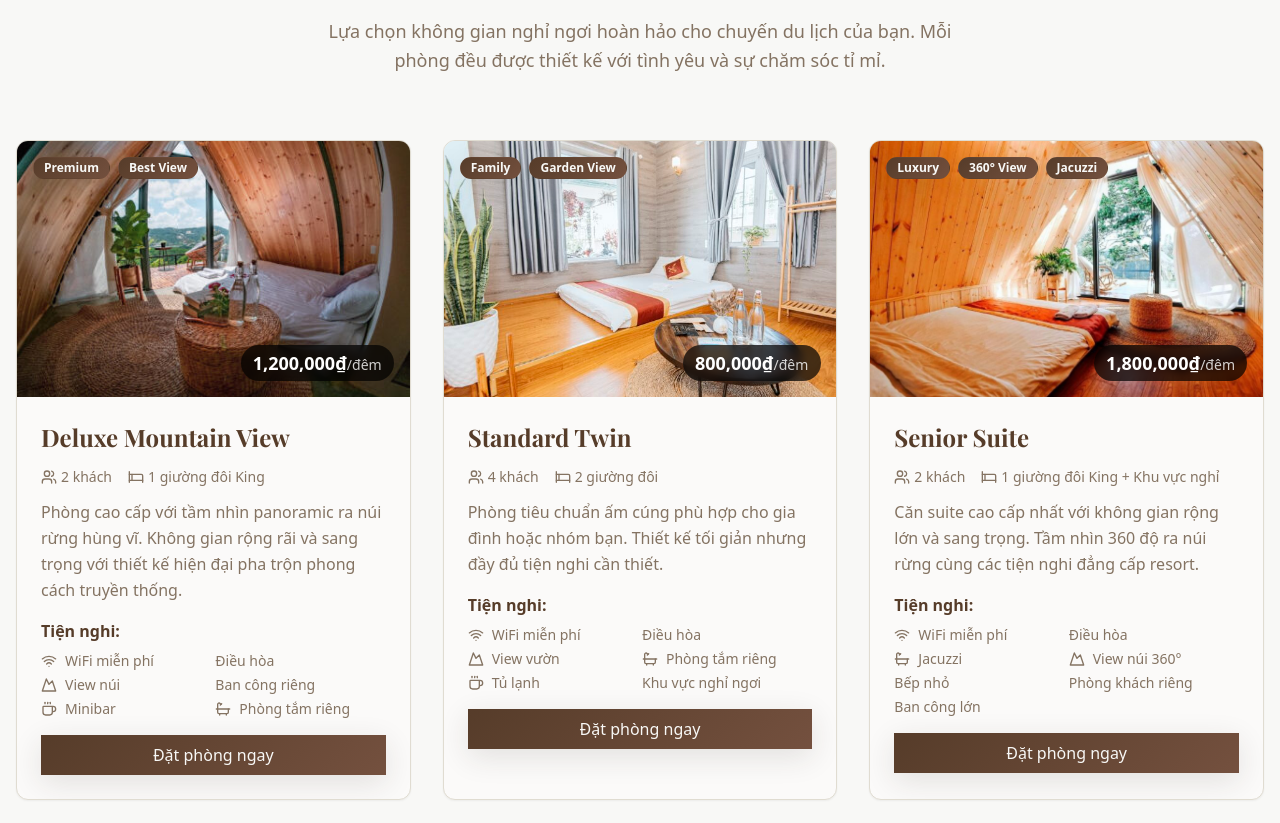
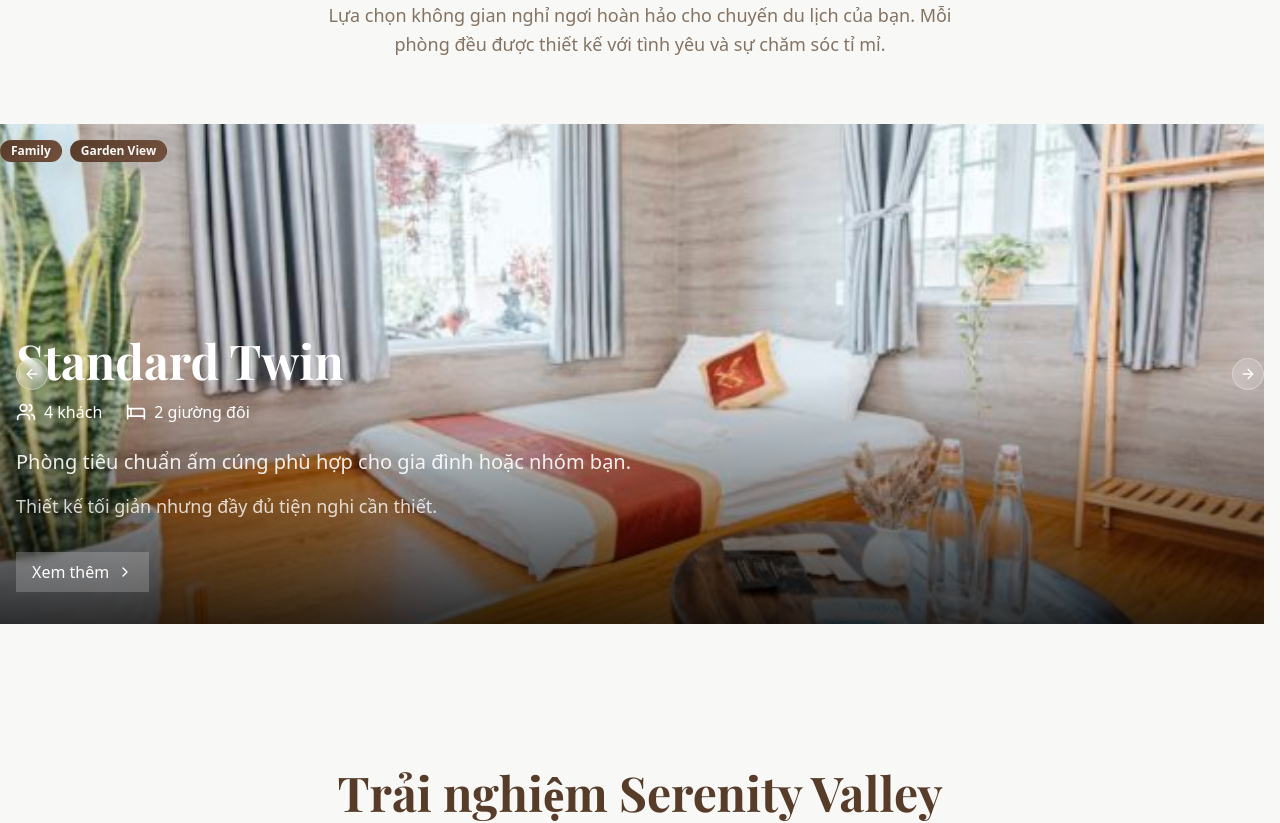
Before and after one commit to hoanghai1010/homestay-dalat, a React (Vite) app: page / in a window 1280 px wide. Shown: the part 1287-2110 px from the top of the page. Built offline with nearby package versions, Linux system fonts and the light colour scheme; a web font is replaced by a local one.

Commit message:
fix: rooms

```diff
--- a/src/components/Rooms.tsx
+++ b/src/components/Rooms.tsx
@@ -1,8 +1,9 @@
 import { useEffect, useRef, useState } from 'react';
-import { Card, CardContent, CardHeader } from '@/components/ui/card';
 import { Button } from '@/components/ui/button';
 import { Badge } from '@/components/ui/badge';
-import { Users, Bed, Wifi, Coffee, Mountain, Bath } from 'lucide-react';
+import { Carousel, CarouselContent, CarouselItem, CarouselNext, CarouselPrevious } from '@/components/ui/carousel';
+import { Users, Bed, ChevronRight } from 'lucide-react';
+import Autoplay from "embla-carousel-autoplay";
 import deluxeRoom from '@/assets/deluxe.jpg';
 import standardRoom from '@/assets/standark.jpg';
 import suiteRoom from '@/assets/suite.jpg';
@@ -37,7 +38,8 @@ const Rooms = () => {
       maxGuests: 2,
       beds: "1 giường đôi King",
       amenities: ["WiFi miễn phí", "Điều hòa", "View núi", "Ban công riêng", "Minibar", "Phòng tắm riêng"],
-      description: "Phòng cao cấp với tầm nhìn panoramic ra núi rừng hùng vĩ. Không gian rộng rãi và sang trọng với thiết kế hiện đại pha trộn phong cách truyền thống.",
+      description: "Phòng cao cấp với tầm nhìn panoramic ra núi rừng hùng vĩ.",
+      shortDescription: "Không gian rộng rãi và sang trọng với thiết kế hiện đại.",
       features: ["Premium", "Best View"]
     },
     {
@@ -48,7 +50,8 @@ const Rooms = () => {
       maxGuests: 4,
       beds: "2 giường đôi",
       amenities: ["WiFi miễn phí", "Điều hòa", "View vườn", "Phòng tắm riêng", "Tủ lạnh", "Khu vực nghỉ ngơi"],
-      description: "Phòng tiêu chuẩn ấm cúng phù hợp cho gia đình hoặc nhóm bạn. Thiết kế tối giản nhưng đầy đủ tiện nghi cần thiết.",
+      description: "Phòng tiêu chuẩn ấm cúng phù hợp cho gia đình hoặc nhóm bạn.",
+      shortDescription: "Thiết kế tối giản nhưng đầy đủ tiện nghi cần thiết.",
       features: ["Family", "Garden View"]
     },
     {
@@ -59,26 +62,19 @@ const Rooms = () => {
       maxGuests: 2,
       beds: "1 giường đôi King + Khu vực nghỉ",
       amenities: ["WiFi miễn phí", "Điều hòa", "Jacuzzi", "View núi 360°", "Bếp nhỏ", "Phòng khách riêng", "Ban công lớn"],
-      description: "Căn suite cao cấp nhất với không gian rộng lớn và sang trọng. Tầm nhìn 360 độ ra núi rừng cùng các tiện nghi đẳng cấp resort.",
+      description: "Căn suite cao cấp nhất với không gian rộng lớn và sang trọng.",
+      shortDescription: "Tầm nhìn 360 độ ra núi rừng cùng các tiện nghi đẳng cấp resort.",
       features: ["Luxury", "360° View", "Jacuzzi"]
     }
   ];
-
-  const getAmenityIcon = (amenity: string) => {
-    if (amenity.includes('WiFi')) return <Wifi className="w-4 h-4" />;
-    if (amenity.includes('View') || amenity.includes('núi')) return <Mountain className="w-4 h-4" />;
-    if (amenity.includes('Minibar') || amenity.includes('Tủ lạnh')) return <Coffee className="w-4 h-4" />;
-    if (amenity.includes('tắm') || amenity.includes('Jacuzzi')) return <Bath className="w-4 h-4" />;
-    return null;
-  };
 
   return (
     <section
       ref={sectionRef}
       id="rooms"
-      className="py-20 bg-background"
+      className="py-16 bg-background"
     >
-      <div className="container mx-auto px-4">
+      <div className="w-full">
         <div className={`text-center mb-16 transition-all duration-1000 ${isVisible ? 'opacity-100 translate-y-0' : 'opacity-0 translate-y-10'}`}>
           <h2 className="font-heading text-4xl md:text-5xl font-bold text-primary mb-6">
             Các Phòng Nghỉ
@@ -89,20 +85,25 @@ const Rooms = () => {
           </p>
         </div>
 
-        <div className="grid lg:grid-cols-3 md:grid-cols-2 gap-8">
-          {rooms.map((room, index) => (
-            <Card
-              key={room.id}
-              className={`group overflow-hidden transform transition-all duration-700 hover:shadow-strong hover:-translate-y-2 ${
-                isVisible ? 'opacity-100 translate-y-0' : 'opacity-0 translate-y-10'
-              }`}
-              style={{ transitionDelay: `${index * 200}ms` }}
+        <div className={`w-full transition-all duration-1000 ${isVisible ? 'opacity-100 translate-y-0' : 'opacity-0 translate-y-10'}`}>
+          <Carousel
+            className="w-full"
+            opts={{ loop: true, align: "center" }}
+            plugins={[
+              Autoplay({
+                delay: 4000,
+              }),
+            ]}
           >
-              <div className="relative overflow-hidden">
+            <CarouselContent className="relative">
+              {rooms.map((room) => (
+                <CarouselItem key={room.id} className="basis-full">
+                  <div className="group overflow-hidden transform transition-all duration-700">
+                    <div className="relative overflow-hidden h-96 md:h-[500px]">
                       <img
                         src={room.image}
                         alt={room.name}
-                  className="w-full h-64 object-cover transition-transform duration-500 group-hover:scale-110"
+                        className="w-full h-full object-cover transition-transform duration-500 group-hover:scale-110"
                       />
                       <div className="absolute top-4 left-4 flex flex-wrap gap-2">
                         {room.features.map((feature) => (
@@ -111,54 +112,47 @@ const Rooms = () => {
                           </Badge>
                         ))}
                       </div>
-                <div className="absolute bottom-4 right-4 bg-black/70 backdrop-blur-sm text-white px-3 py-1 rounded-full">
-                  <span className="text-lg font-bold">{room.price}₫</span>
-                  <span className="text-sm opacity-80">/đêm</span>
-                </div>
-              </div>
 
-              <CardHeader className="pb-3">
-                <h3 className="font-heading text-2xl font-bold text-primary mb-2 group-hover:text-accent transition-colors duration-300">
+                      {/* Content overlay */}
+                      <div className="absolute inset-0 bg-gradient-to-t from-black/80 via-transparent to-transparent flex items-end">
+                        <div className="text-white p-6 md:p-8 w-full">
+                          <h3 className="font-heading text-3xl md:text-5xl font-bold mb-4">
                             {room.name}
                           </h3>
-                <div className="flex items-center gap-4 text-sm text-muted-foreground">
-                  <div className="flex items-center gap-1">
-                    <Users className="w-4 h-4" />
+                          <div className="flex items-center gap-6 text-base mb-6">
+                            <div className="flex items-center gap-2">
+                              <Users className="w-5 h-5" />
                               <span>{room.maxGuests} khách</span>
                             </div>
-                  <div className="flex items-center gap-1">
-                    <Bed className="w-4 h-4" />
+                            <div className="flex items-center gap-2">
+                              <Bed className="w-5 h-5" />
                               <span>{room.beds}</span>
                             </div>
                           </div>
-              </CardHeader>
-
-              <CardContent className="space-y-4">
-                <p className="text-muted-foreground leading-relaxed">
+                          <p className="text-lg md:text-xl mb-4 leading-relaxed opacity-90">
                             {room.description}
                           </p>
+                          <p className="text-base md:text-lg mb-8 opacity-80">
+                            {room.shortDescription}
+                          </p>
 
-                <div className="space-y-2">
-                  <h4 className="font-semibold text-primary">Tiện nghi:</h4>
-                  <div className="grid grid-cols-2 gap-1">
-                    {room.amenities.map((amenity) => (
-                      <div key={amenity} className="flex items-center gap-2 text-sm text-muted-foreground">
-                        {getAmenityIcon(amenity)}
-                        <span>{amenity}</span>
-                      </div>
-                    ))}
+                          <Button
+                            variant="secondary"
+                            className="bg-white/20 text-white border-white/30 hover:bg-white/30 backdrop-blur-sm"
+                          >
+                            Xem thêm
+                            <ChevronRight className="w-4 h-4 ml-2" />
+                          </Button>
                         </div>
                       </div>
-
-                <Button
-                  className="w-full bg-gradient-primary hover:opacity-90 transition-all duration-300 transform hover:scale-105 shadow-medium"
-                  onClick={() => document.getElementById('booking')?.scrollIntoView({ behavior: 'smooth' })}
-                >
-                  Đặt phòng ngay
-                </Button>
-              </CardContent>
-            </Card>
+                    </div>
+                  </div>
+                </CarouselItem>
               ))}
+            </CarouselContent>
+            <CarouselPrevious className="left-4 bg-white/20 border-white/30 text-white hover:bg-white/30 backdrop-blur-sm" />
+            <CarouselNext className="right-4 bg-white/20 border-white/30 text-white hover:bg-white/30 backdrop-blur-sm" />
+          </Carousel>
         </div>
       </div>
     </section>
```
Lines whose indentation alone changed are shown as unchanged.
